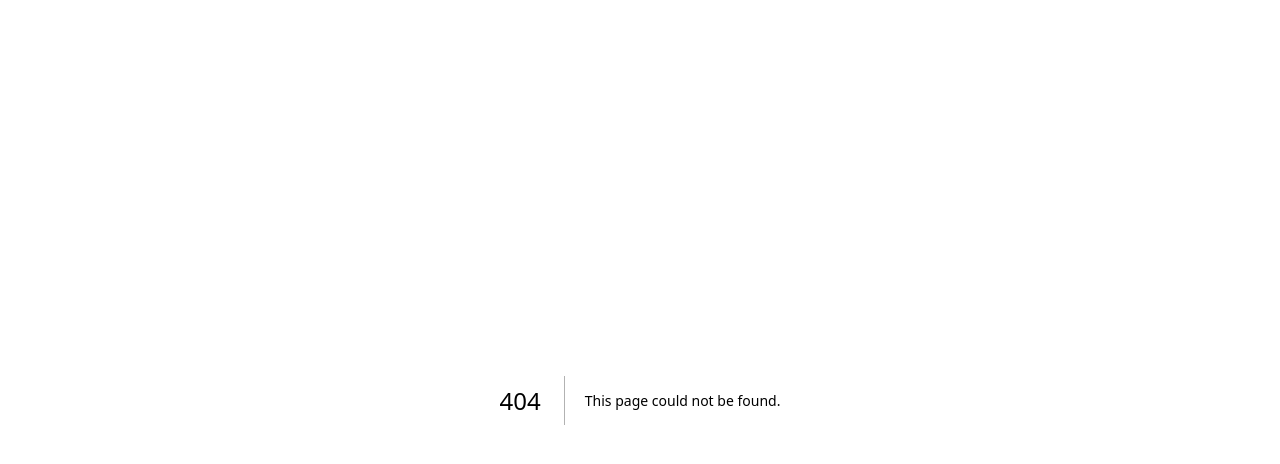
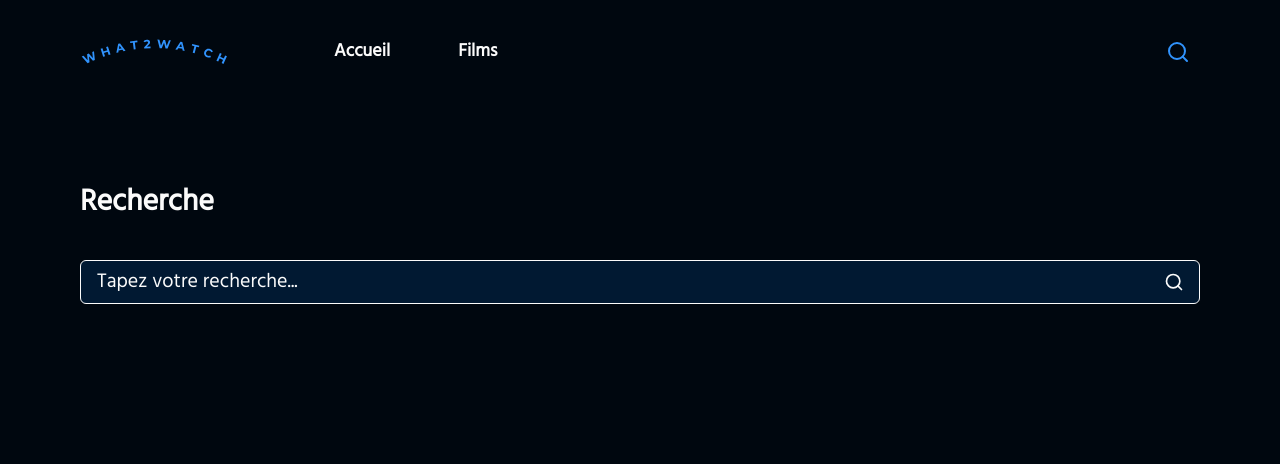
Before and after one commit to vitolinho/what2watch, a Next.js app: page /search in a window 1280 px wide. Before the commit this address had no page. Shown: the top 464 px of the page. Built offline with nearby package versions, Linux system fonts and the light colour scheme.

Commit message:
✨ add searching

```diff
--- /dev/null
+++ b/app/search/layout.tsx
@@ -0,0 +1,7 @@
+export default function SearchLayout({ children }: { children: React.ReactNode }) {
+  return (
+    <div>
+      {children}
+    </div>
+  )
+}
--- /dev/null
+++ b/app/search/page.tsx
@@ -0,0 +1,11 @@
+import Navbar from "@/components/navbar/navbar"
+import SearchInput from "@/components/searchInput/searchInput"
+
+export default function Home() {
+  return (
+    <>
+      <Navbar/>
+      <SearchInput/>
+    </>
+  )
+}
--- a/components/navbar/navbar.tsx
+++ b/components/navbar/navbar.tsx
@@ -52,8 +52,7 @@
         </div>
         <div className="flex flex-row gap-x-5 pl-5">
           <Button variant={"link"} size="icon" className="text-2xl">
-            {/* TODO add good path */}
-            <Link href={"/#"}>
+            <Link href={"/search"} className={`${pathname === "/search" ? "text-primary-500" : "text-text-500"}`}>
               <FiSearch/>
             </Link>
           </Button>
--- /dev/null
+++ b/components/searchInput/searchInput.tsx
@@ -0,0 +1,57 @@
+"use client"
+
+import Input from "@/components/inputs/input"
+import { FiSearch } from "react-icons/fi"
+import film from "@/data/film.json"
+import { useState } from "react"
+import ResultCard from "@/components/cards/resultCard"
+
+const getFilteredTitles = (query: string, titles: any) => {
+  if (!query) return []
+  query = query.toLowerCase()
+  return titles.filter((movie: any) => {
+    const title = movie.title.toLowerCase()
+    return title.includes(query)
+  })
+}
+
+const SearchInput = () => {
+  const [query, setQuery] = useState("")
+  const titles = film.map(item => item)
+  const filteredTitles = getFilteredTitles(query, titles)
+  const noResults = query && filteredTitles.length === 0
+  return (
+    <div className="flex flex-col gap-y-10 w-full h-fit px-5 py-10 lg:px-20 lg:py-20">
+      <p className="button-lg lg:h6-hind-d">Recherche</p>
+      <Input
+        id={"search-input"}
+        variant="default"
+        size="lg"
+        placeholder="Tapez votre recherche..."
+        icon={<FiSearch/>}
+        value={query}
+        iconPosition="right"
+        className="text-xl"
+        onChange={event => setQuery(event.target.value)}/>
+      <div>
+        {noResults ? (
+          <p className="text-center button-lg text-text-500">Aucun résultat trouvé :C</p>
+        ) : (
+          <div className="grid grid-cols-2 gap-5 gap-y-20 lg:grid-cols-6">
+            {filteredTitles.map((movie: any) => (
+              <ResultCard
+                key={movie.id}
+                image_path={movie.image_path}
+                id={movie.id}
+                showTitle={true}
+                title={movie.title}
+              />
+            ))}
+          </div>
+        )}
+      </div>
+    </div>
+  )
+}
+
+export default SearchInput
```
